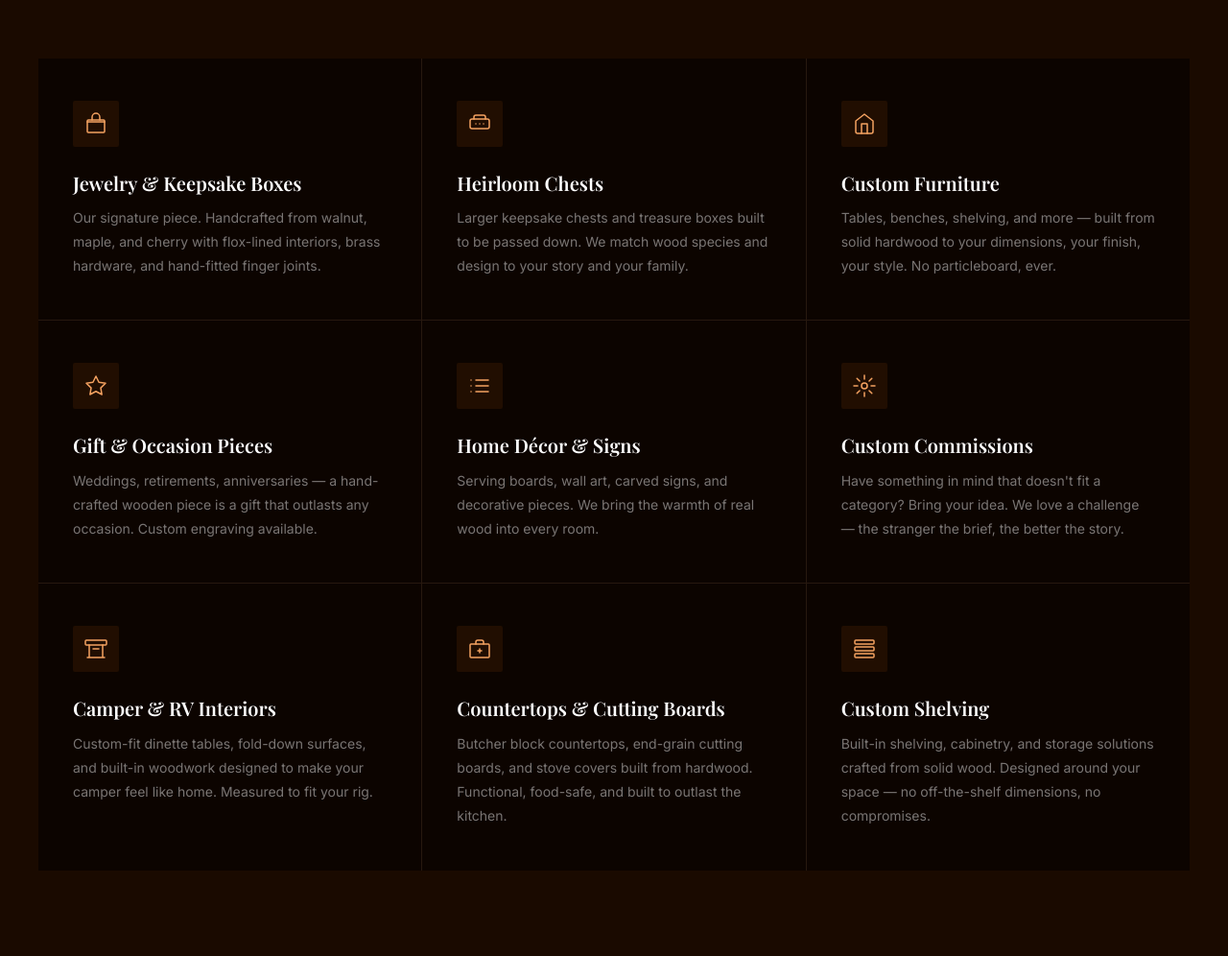
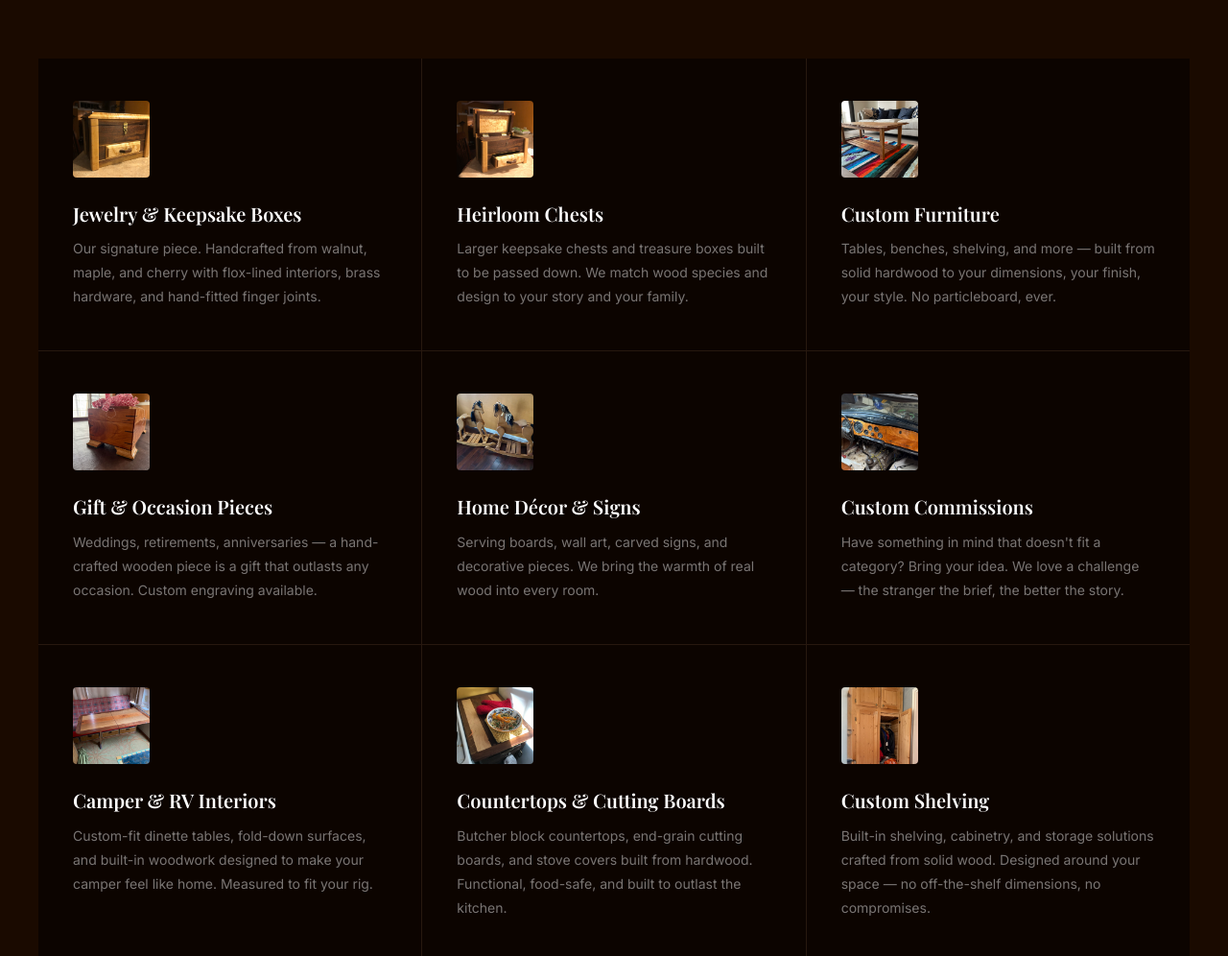
Before and after one commit to rocketsciencenerd/heinemannfarmsllc, a plain HTML site: page index.html in a window 1280 px wide. Shown: the part 2071-3067 px from the top of the page at 96% size. Drawn offline with nearby package versions, Linux system fonts and the light colour scheme; animation ran at ten frames a second; a web font is replaced by a local one.

Commit message:
Replace service icon SVGs with real product photos
Swap the 9 icon placeholders in the services grid with actual photos from the image library, each matched to its service category. Also resize the icon container from 48px to 80px with object-fit cover.

```diff
--- a/index.html
+++ b/index.html
@@ -641,27 +641,19 @@
         .service-card:hover { background: #170800; }
 
         .svc-icon {
-            width: 48px;
-            height: 48px;
-            background: rgba(212,98,10,0.1);
-            border-radius: 2px;
-            display: flex;
-            align-items: center;
-            justify-content: center;
+            width: 80px;
+            height: 80px;
+            border-radius: 4px;
             margin-bottom: 1.5rem;
-            transition: background 0.3s;
-        }
-
-        .service-card:hover .svc-icon { background: rgba(212,98,10,0.22); }
-
-        .svc-icon svg {
-            width: 24px;
-            height: 24px;
-            stroke: var(--orange-light);
-            fill: none;
-            stroke-width: 1.5;
-            stroke-linecap: round;
-            stroke-linejoin: round;
+            overflow: hidden;
+            flex-shrink: 0;
+        }
+
+        .svc-icon img {
+            width: 100%;
+            height: 100%;
+            object-fit: cover;
+            display: block;
         }
 
         .service-card h3 {
@@ -1404,7 +1396,7 @@
             <div class="service-card fade-up">
 
                 <div class="svc-icon">
-                    <svg viewBox="0 0 24 24"><rect x="3" y="8" width="18" height="13" rx="1"/><path d="M3 10h18"/><path d="M8 8V5a4 4 0 0 1 8 0v3"/></svg>
+                    <img src="images/IMG_1868.jpg" alt="Walnut and maple jewelry box">
                 </div>
                 <h3>Jewelry & Keepsake Boxes</h3>
                 <p>Our signature piece. Handcrafted from walnut, maple, and cherry with flox-lined interiors, brass hardware, and hand-fitted finger joints.</p>
@@ -1413,7 +1405,7 @@
             <div class="service-card fade-up">
 
                 <div class="svc-icon">
-                    <svg viewBox="0 0 24 24"><path d="M20 7H4a2 2 0 0 0-2 2v6a2 2 0 0 0 2 2h16a2 2 0 0 0 2-2V9a2 2 0 0 0-2-2z"/><path d="M12 12h.01M8 12h.01M16 12h.01"/><path d="M6 7V5a2 2 0 0 1 2-2h8a2 2 0 0 1 2 2v2"/></svg>
+                    <img src="images/IMG_1867.jpg" alt="Open heirloom chest with birdseye maple interior">
                 </div>
                 <h3>Heirloom Chests</h3>
                 <p>Larger keepsake chests and treasure boxes built to be passed down. We match wood species and design to your story and your family.</p>
@@ -1422,7 +1414,7 @@
             <div class="service-card fade-up">
 
                 <div class="svc-icon">
-                    <svg viewBox="0 0 24 24"><path d="M3 9l9-7 9 7v11a2 2 0 0 1-2 2H5a2 2 0 0 1-2-2z"/><polyline points="9 22 9 12 15 12 15 22"/></svg>
+                    <img src="images/IMG_1067.jpg" alt="Live edge walnut coffee table">
                 </div>
                 <h3>Custom Furniture</h3>
                 <p>Tables, benches, shelving, and more — built from solid hardwood to your dimensions, your finish, your style. No particleboard, ever.</p>
@@ -1431,7 +1423,7 @@
             <div class="service-card fade-up">
 
                 <div class="svc-icon">
-                    <svg viewBox="0 0 24 24"><path d="M12 2l3.09 6.26L22 9.27l-5 4.87 1.18 6.88L12 17.77l-6.18 3.25L7 14.14 2 9.27l6.91-1.01L12 2z"/></svg>
+                    <img src="images/IMG_9197.jpg" alt="Handcrafted keepsake box with gift bow">
                 </div>
                 <h3>Gift & Occasion Pieces</h3>
                 <p>Weddings, retirements, anniversaries — a hand-crafted wooden piece is a gift that outlasts any occasion. Custom engraving available.</p>
@@ -1440,7 +1432,7 @@
             <div class="service-card fade-up">
 
                 <div class="svc-icon">
-                    <svg viewBox="0 0 24 24"><line x1="8" y1="6" x2="21" y2="6"/><line x1="8" y1="12" x2="21" y2="12"/><line x1="8" y1="18" x2="21" y2="18"/><line x1="3" y1="6" x2="3.01" y2="6"/><line x1="3" y1="12" x2="3.01" y2="12"/><line x1="3" y1="18" x2="3.01" y2="18"/></svg>
+                    <img src="images/2D1A80E5-50D3-48EA-85B9-3FE25C2C8BD2.jpg" alt="Handcrafted wooden rocking horses">
                 </div>
                 <h3>Home Décor & Signs</h3>
                 <p>Serving boards, wall art, carved signs, and decorative pieces. We bring the warmth of real wood into every room.</p>
@@ -1449,7 +1441,7 @@
             <div class="service-card fade-up">
 
                 <div class="svc-icon">
-                    <svg viewBox="0 0 24 24"><circle cx="12" cy="12" r="3"/><path d="M12 1v4M12 19v4M4.22 4.22l2.83 2.83M16.95 16.95l2.83 2.83M1 12h4M19 12h4M4.22 19.78l2.83-2.83M16.95 7.05l2.83-2.83"/></svg>
+                    <img src="images/IMG_8165.jpg" alt="Custom wood dashboard for vintage car">
                 </div>
                 <h3>Custom Commissions</h3>
                 <p>Have something in mind that doesn't fit a category? Bring your idea. We love a challenge — the stranger the brief, the better the story.</p>
@@ -1458,7 +1450,7 @@
             <div class="service-card fade-up">
 
                 <div class="svc-icon">
-                    <svg viewBox="0 0 24 24"><rect x="1" y="3" width="22" height="5" rx="1"/><path d="M5 8v13M19 8v13M3 21h18"/><path d="M9 12h6"/></svg>
+                    <img src="images/IMG_1248.jpg" alt="Custom camper dinette table">
                 </div>
                 <h3>Camper & RV Interiors</h3>
                 <p>Custom-fit dinette tables, fold-down surfaces, and built-in woodwork designed to make your camper feel like home. Measured to fit your rig.</p>
@@ -1467,7 +1459,7 @@
             <div class="service-card fade-up">
 
                 <div class="svc-icon">
-                    <svg viewBox="0 0 24 24"><rect x="2" y="7" width="20" height="14" rx="1"/><path d="M16 7V5a2 2 0 0 0-2-2h-4a2 2 0 0 0-2 2v2"/><line x1="12" y1="12" x2="12" y2="16"/><line x1="10" y1="14" x2="14" y2="14"/></svg>
+                    <img src="images/IMG_8757.jpg" alt="Hardwood cutting board with food">
                 </div>
                 <h3>Countertops & Cutting Boards</h3>
                 <p>Butcher block countertops, end-grain cutting boards, and stove covers built from hardwood. Functional, food-safe, and built to outlast the kitchen.</p>
@@ -1476,7 +1468,7 @@
             <div class="service-card fade-up">
 
                 <div class="svc-icon">
-                    <svg viewBox="0 0 24 24"><rect x="2" y="3" width="20" height="4" rx="1"/><rect x="2" y="10" width="20" height="4" rx="1"/><rect x="2" y="17" width="20" height="4" rx="1"/></svg>
+                    <img src="images/IMG_8549.jpg" alt="Built-in wood cabinet and shelving">
                 </div>
                 <h3>Custom Shelving</h3>
                 <p>Built-in shelving, cabinetry, and storage solutions crafted from solid wood. Designed around your space — no off-the-shelf dimensions, no compromises.</p>
```
